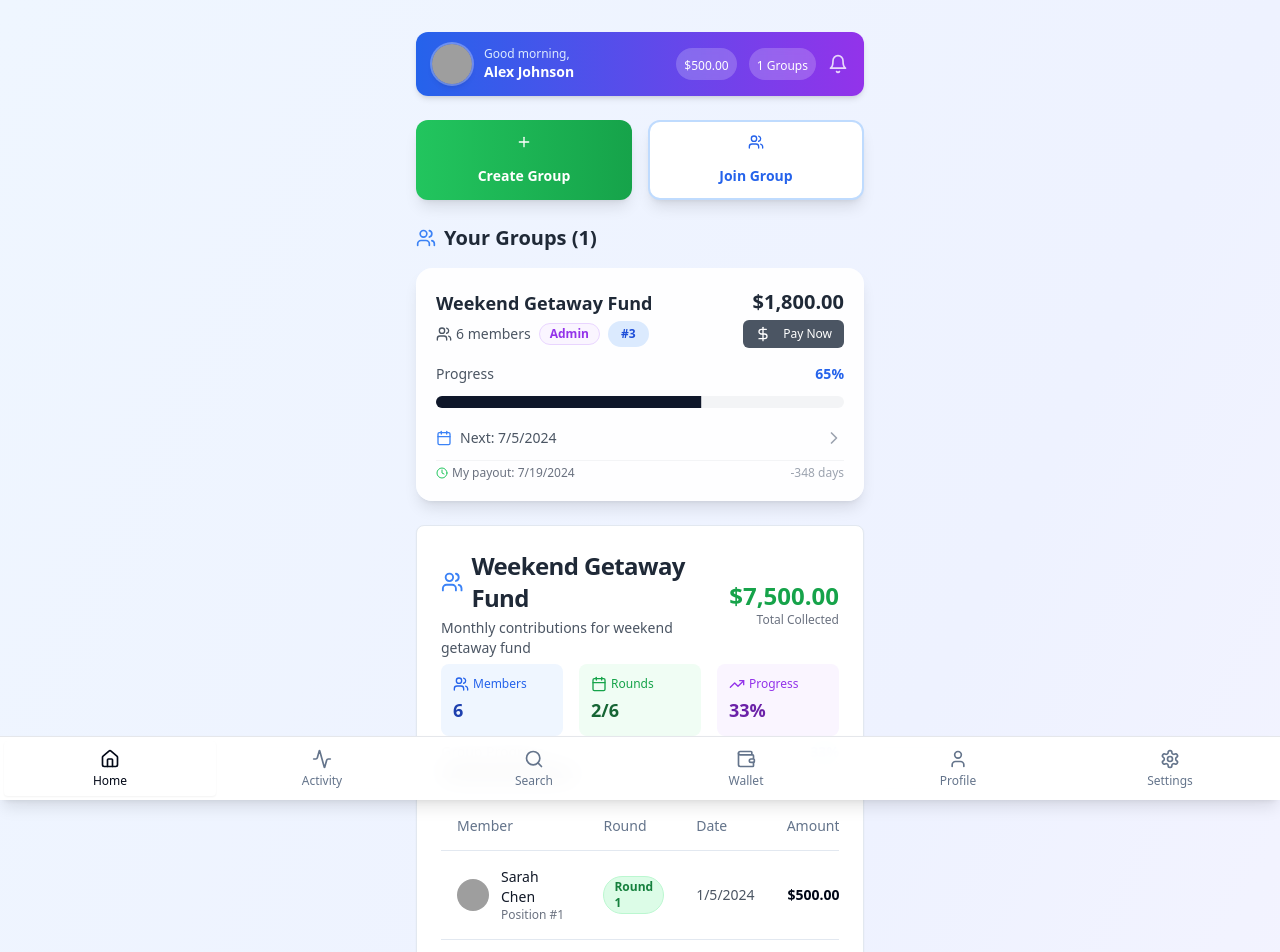
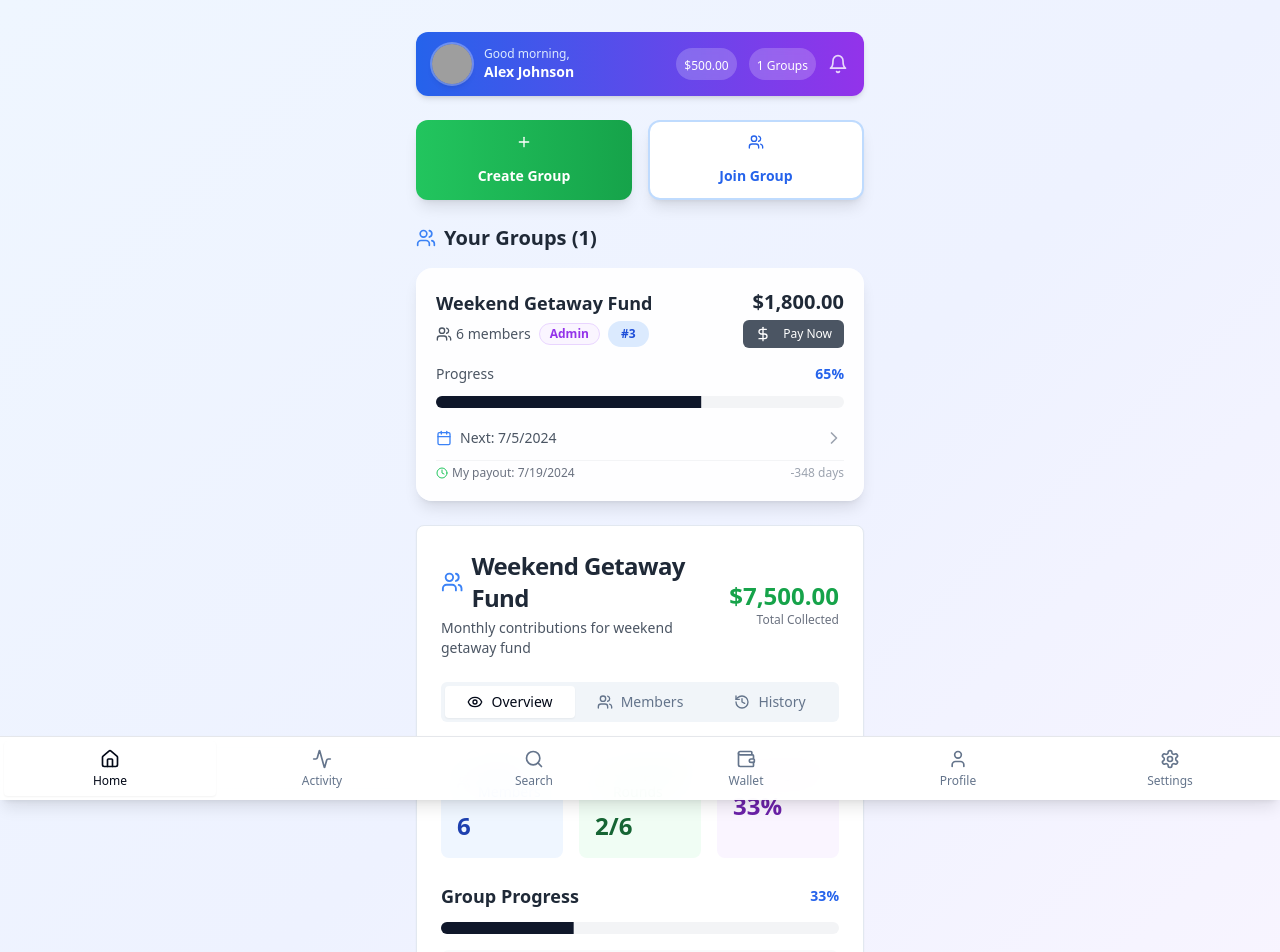
Before and after one commit to AceBronze00/group-gain-mobile-template, a React (Vite) app: page / in a window 1280 px wide. Shown: the top 952 px of the page. Built offline with nearby package versions, Linux system fonts and the light colour scheme; grey boxes are pictures that could not be loaded.

Commit message:
Refactor group table template
Update group table to match "Weekend Getaway Fund" and include overview, members, and history views.

```diff
--- a/src/components/GroupContributionsTable.tsx
+++ b/src/components/GroupContributionsTable.tsx
@@ -10,7 +10,8 @@ import { Card, CardContent, CardHeader, CardTitle } from "@/components/ui/card";
 import { Badge } from "@/components/ui/badge";
 import { Avatar, AvatarFallback, AvatarImage } from "@/components/ui/avatar";
 import { Progress } from "@/components/ui/progress";
-import { Calendar, Users, TrendingUp } from "lucide-react";
+import { Tabs, TabsContent, TabsList, TabsTrigger } from "@/components/ui/tabs";
+import { Calendar, Users, TrendingUp, History, Eye } from "lucide-react";
 
 const GroupContributionsTable = () => {
   const contributions = [
@@ -48,7 +49,16 @@ const GroupContributionsTable = () => {
   const completedRounds = 2;
   const progressPercentage = (completedRounds / totalRounds) * 100;
 
-  const members = [...new Set(contributions.map(c => c.member))];
+  const members = [
+    { name: "Sarah Chen", avatar: "/placeholder.svg", totalContributed: 1500, missedPayments: 0, position: 1 },
+    { name: "Mike Rodriguez", avatar: "/placeholder.svg", totalContributed: 1500, missedPayments: 0, position: 2 },
+    { name: "Emma Thompson", avatar: "/placeholder.svg", totalContributed: 1500, missedPayments: 0, position: 3 },
+    { name: "James Park", avatar: "/placeholder.svg", totalContributed: 1000, missedPayments: 1, position: 4 },
+    { name: "Lisa Wang", avatar: "/placeholder.svg", totalContributed: 1500, missedPayments: 0, position: 5 },
+    { name: "David Brown", avatar: "/placeholder.svg", totalContributed: 1000, missedPayments: 1, position: 6 },
+  ];
+
+  const membersList = [...new Set(contributions.map(c => c.member))];
 
   const getRoundStatus = (round: number) => {
     const roundContributions = contributions.filter(c => c.round === round);
@@ -74,41 +84,109 @@ const GroupContributionsTable = () => {
             <p className="text-xs text-gray-500">Total Collected</p>
           </div>
         </div>
+      </CardHeader>
 
-        <div className="grid grid-cols-3 gap-4 mt-4">
-          <div className="bg-blue-50 p-3 rounded-lg">
-            <div className="flex items-center text-blue-600 mb-1">
-              <Users className="h-4 w-4 mr-1" />
-              <span className="text-xs font-medium">Members</span>
+      <CardContent>
+        <Tabs defaultValue="overview" className="w-full">
+          <TabsList className="grid w-full grid-cols-3">
+            <TabsTrigger value="overview" className="flex items-center gap-2">
+              <Eye className="h-4 w-4" />
+              Overview
+            </TabsTrigger>
+            <TabsTrigger value="members" className="flex items-center gap-2">
+              <Users className="h-4 w-4" />
+              Members
+            </TabsTrigger>
+            <TabsTrigger value="history" className="flex items-center gap-2">
+              <History className="h-4 w-4" />
+              History
+            </TabsTrigger>
+          </TabsList>
+
+          <TabsContent value="overview" className="mt-6">
+            <div className="grid grid-cols-3 gap-4 mb-6">
+              <div className="bg-blue-50 p-4 rounded-lg">
+                <div className="flex items-center text-blue-600 mb-2">
+                  <Users className="h-5 w-5 mr-2" />
+                  <span className="text-sm font-medium">Active Members</span>
                 </div>
-            <div className="text-lg font-bold text-blue-800">{members.length}</div>
+                <div className="text-2xl font-bold text-blue-800">{membersList.length}</div>
               </div>
-          <div className="bg-green-50 p-3 rounded-lg">
-            <div className="flex items-center text-green-600 mb-1">
-              <Calendar className="h-4 w-4 mr-1" />
-              <span className="text-xs font-medium">Rounds</span>
+              <div className="bg-green-50 p-4 rounded-lg">
+                <div className="flex items-center text-green-600 mb-2">
+                  <Calendar className="h-5 w-5 mr-2" />
+                  <span className="text-sm font-medium">Completed Rounds</span>
                 </div>
-            <div className="text-lg font-bold text-green-800">{completedRounds}/{totalRounds}</div>
+                <div className="text-2xl font-bold text-green-800">{completedRounds}/{totalRounds}</div>
               </div>
-          <div className="bg-purple-50 p-3 rounded-lg">
-            <div className="flex items-center text-purple-600 mb-1">
-              <TrendingUp className="h-4 w-4 mr-1" />
-              <span className="text-xs font-medium">Progress</span>
+              <div className="bg-purple-50 p-4 rounded-lg">
+                <div className="flex items-center text-purple-600 mb-2">
+                  <TrendingUp className="h-5 w-5 mr-2" />
+                  <span className="text-sm font-medium">Progress</span>
                 </div>
-            <div className="text-lg font-bold text-purple-800">{Math.round(progressPercentage)}%</div>
+                <div className="text-2xl font-bold text-purple-800">{Math.round(progressPercentage)}%</div>
               </div>
             </div>
 
-        <div className="mt-4">
-          <div className="flex justify-between items-center mb-2">
-            <span className="text-sm font-medium text-gray-600">Group Progress</span>
+            <div className="space-y-4">
+              <div>
+                <div className="flex justify-between items-center mb-3">
+                  <h3 className="text-lg font-semibold text-gray-800">Group Progress</h3>
                   <span className="text-sm font-bold text-blue-600">{Math.round(progressPercentage)}%</span>
                 </div>
-          <Progress value={progressPercentage} className="h-2 bg-gray-100" />
+                <Progress value={progressPercentage} className="h-3 bg-gray-100" />
               </div>
-      </CardHeader>
 
-      <CardContent>
+              <div className="bg-gray-50 p-4 rounded-lg">
+                <h4 className="font-semibold text-gray-800 mb-2">Next Milestone</h4>
+                <p className="text-sm text-gray-600">Complete Round 3 to unlock the weekend getaway planning phase!</p>
+                <div className="mt-3 text-xs text-gray-500">
+                  Expected completion: March 15, 2024
+                </div>
+              </div>
+            </div>
+          </TabsContent>
+
+          <TabsContent value="members" className="mt-6">
+            <div className="space-y-4">
+              {members.map((member, index) => (
+                <Card key={index} className="p-4">
+                  <div className="flex items-center justify-between">
+                    <div className="flex items-center space-x-4">
+                      <Avatar className="h-12 w-12">
+                        <AvatarImage src={member.avatar} alt={member.name} />
+                        <AvatarFallback className="text-sm bg-blue-100 text-blue-600">
+                          {member.name.split(' ').map(n => n[0]).join('')}
+                        </AvatarFallback>
+                      </Avatar>
+                      <div>
+                        <h4 className="font-semibold text-gray-800">{member.name}</h4>
+                        <p className="text-sm text-gray-600">Position #{member.position}</p>
+                      </div>
+                    </div>
+                    <div className="text-right">
+                      <div className="text-lg font-bold text-green-600">
+                        {formatCurrency(member.totalContributed)}
+                      </div>
+                      <div className="flex items-center space-x-2 mt-1">
+                        <Badge
+                          variant={member.missedPayments === 0 ? "default" : "secondary"}
+                          className={member.missedPayments === 0
+                            ? "bg-green-100 text-green-700"
+                            : "bg-yellow-100 text-yellow-700"
+                          }
+                        >
+                          {member.missedPayments === 0 ? "On Track" : `${member.missedPayments} Missed`}
+                        </Badge>
+                      </div>
+                    </div>
+                  </div>
+                </Card>
+              ))}
+            </div>
+          </TabsContent>
+
+          <TabsContent value="history" className="mt-6">
             <Table>
               <TableHeader>
                 <TableRow>
@@ -137,7 +215,6 @@ const GroupContributionsTable = () => {
                       </div>
                     </TableCell>
                     <TableCell>
-                  <div className="flex items-center space-x-2">
                       <Badge
                         variant="outline"
                         className={`rounded-full text-xs ${
@@ -150,7 +227,6 @@ const GroupContributionsTable = () => {
                       >
                         Round {contribution.round}
                       </Badge>
-                  </div>
                     </TableCell>
                     <TableCell className="text-sm text-gray-600">
                       {new Date(contribution.date).toLocaleDateString()}
@@ -173,6 +249,8 @@ const GroupContributionsTable = () => {
                 ))}
               </TableBody>
             </Table>
+          </TabsContent>
+        </Tabs>
       </CardContent>
     </Card>
   );
```
Lines whose indentation alone changed are shown as unchanged.
